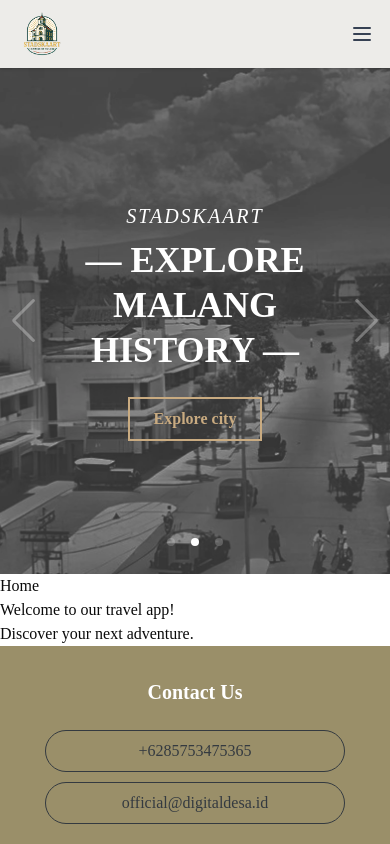
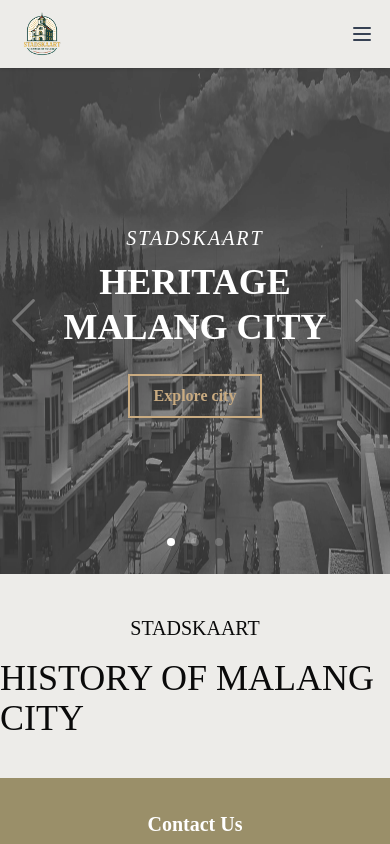
Before and after one commit to Arnabilah27/Heritage_Malang, a React (Vite) app: page / in a window 390 px wide. Shown: the top 844 px of the page. Built offline with nearby package versions, Linux system fonts and the light colour scheme; a web font is replaced by a local one.

Commit message:
fix: hiding "-" symbol in mobile

```diff
--- a/src/components/Hero.tsx
+++ b/src/components/Hero.tsx
@@ -6,17 +6,17 @@ import "swiper/swiper-bundle.css";
 const slides = [
   {
     image: "./hero-background.webp",
-    title: "— HERITAGE MALANG CITY —",
+    title: "HERITAGE MALANG CITY",
     subtitle: "STADSKAART",
   },
   {
     image: "./hero-background.webp",
-    title: "— EXPLORE MALANG HISTORY —",
+    title: "EXPLORE MALANG HISTORY",
     subtitle: "STADSKAART",
   },
   {
     image: "./hero-background.webp",
-    title: "— DISCOVER CULTURE —",
+    title: "DISCOVER CULTURE",
     subtitle: "STADSKAART",
   },
 ];
@@ -32,7 +32,7 @@ export default function Hero() {
           el: ".swiper-pagination",
         }}
         autoplay={{
-          delay: 5000,
+          delay: 600000,
           disableOnInteraction: false,
         }}
         loop={true}
@@ -46,14 +46,16 @@ export default function Hero() {
               <img
                 src={slide.image}
                 alt={slide.title}
-                className="absolute inset-0 w-full h-full object-cover brightness-75"
+                className="absolute inset-0 w-full h-full object-fill brightness-75"
               />
               <div className="absolute inset-0 flex flex-col items-center justify-center text-white text-center px-4 z-10">
                 <h4 className="text-xl italic tracking-widest mb-2 uppercase">
                   {slide.subtitle}
                 </h4>
                 <h1 className="text-4xl md:text-5xl font-bold leading-tight text-balance">
+                  <span className="hidden md:inline">—&nbsp;&nbsp;</span>
                   {slide.title}
+                  <span className="hidden md:inline">&nbsp;&nbsp;—</span>
                 </h1>
                 <button className="mt-6 px-6 py-2 border-2 font-semibold border-[#C9AB81] text-[#C9AB81] cursor-pointer hover:bg-white hover:text-black transition duration-300">
                   Explore city
--- a/src/pages/Home.tsx
+++ b/src/pages/Home.tsx
@@ -1,13 +1,19 @@
 import Hero from "@/components/Hero";
-
 
 export default function Home() {
   return (
     <div>
       <Hero />
-      <h1>Home</h1>
-      <p>Welcome to our travel app!</p>
-      <p>Discover your next adventure.</p>
+      <div className="w-full bg-[#edece9]">
+        <div className="flex flex-col items-center justify-center gap-4 py-10">
+          <h1 className="text-xl">STADSKAART</h1>
+          <h1 className="text-4xl">
+            <span className="hidden md:inline">—&nbsp;&nbsp;&nbsp;&nbsp;</span>
+            HISTORY OF MALANG CITY
+            <span className="hidden md:inline">&nbsp;&nbsp;&nbsp;&nbsp;—</span>
+          </h1>
+        </div>
+      </div>
     </div>
   );
 }
```
